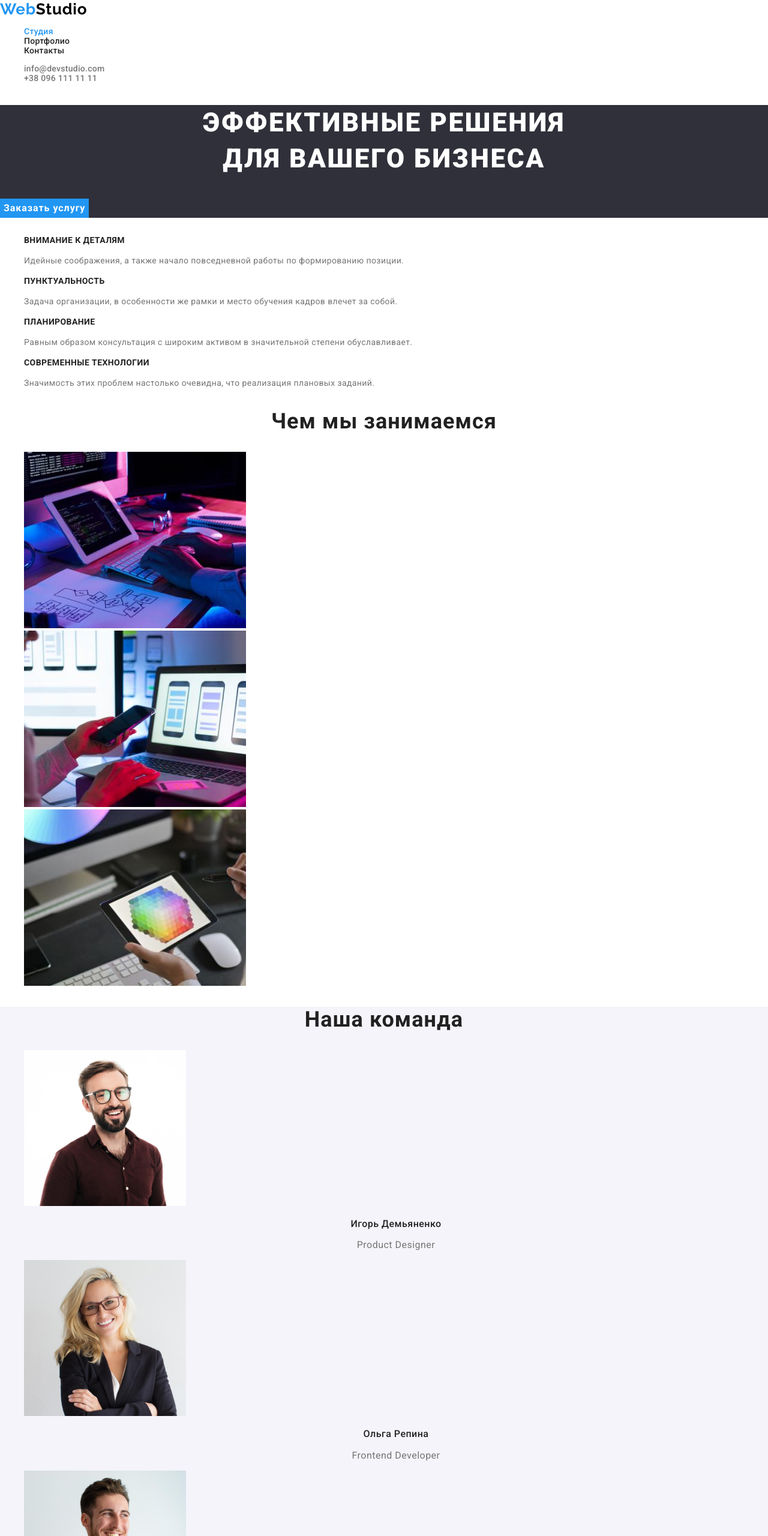
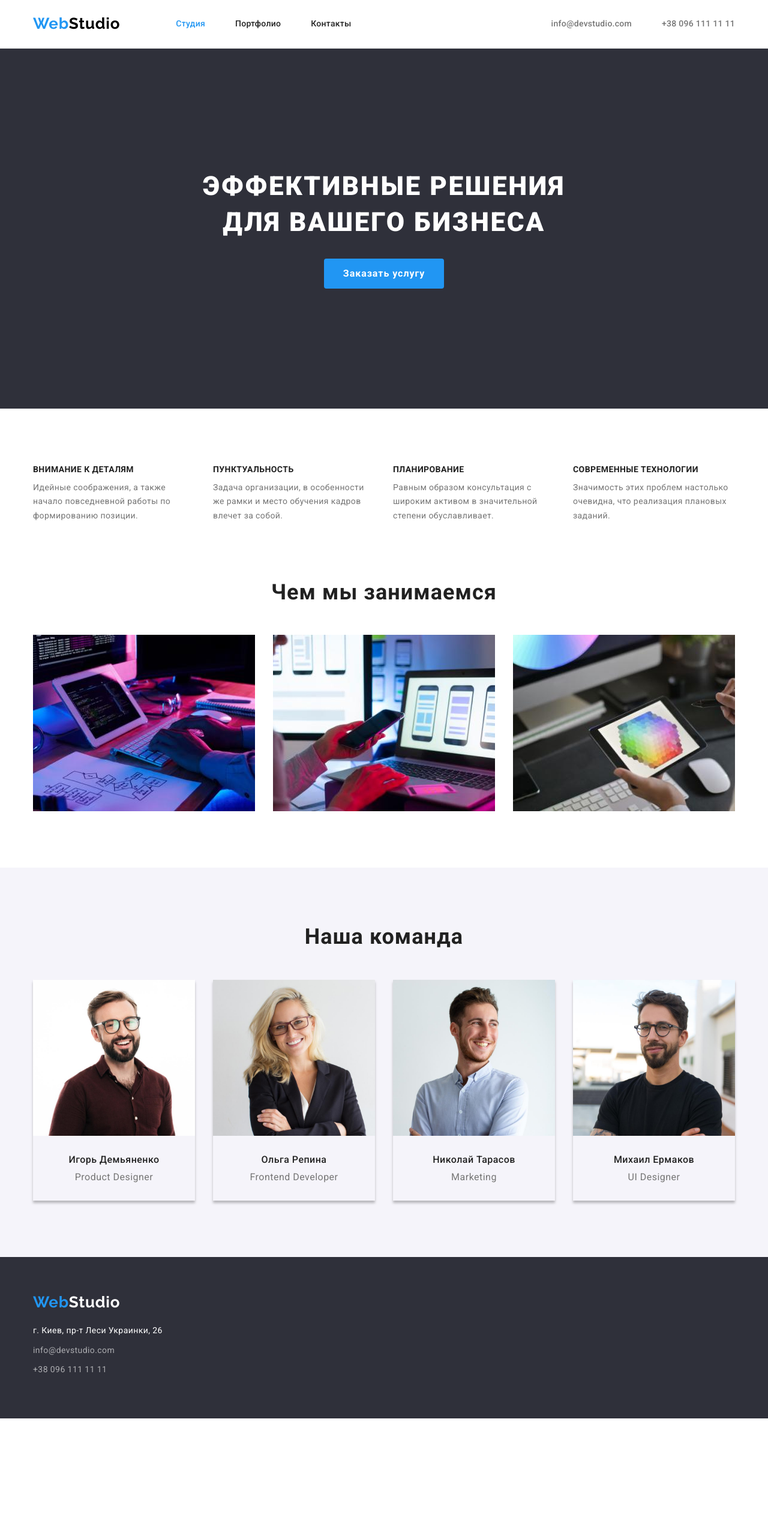
Before and after one commit to V-Sever/goit-markup-hw-03, a plain HTML site: page index.html in a window 1280 px wide. Shown: the top 2560 px of the page at 60% size. After the commit the page ends 2364 px from the top, so only its background shows below. Drawn offline with nearby package versions, Linux system fonts and the light colour scheme.

Commit message:
hw-3-v1.0

```diff
--- a/css/styles.css
+++ b/css/styles.css
@@ -5,10 +5,34 @@ body {
 
 ul {
   list-style: none;
+  margin: 0;
+  padding: 0;
 }
 a {
   text-decoration: none;
   font-style: normal;
+}
+
+p,
+h1,
+h2,
+h3,
+h4,
+h5,
+h6 {
+  margin: 0;
+}
+
+img {
+  display: block;
+  max-width: 100%;
+}
+
+.container {
+  width: 1200px;
+  padding-left: 15px;
+  padding-right: 15px;
+  margin: 0 auto;
 }
 
 :root {
@@ -22,8 +46,21 @@ a {
 
 /*--------- хедер------------- */
 
+header {
+  border-bottom: 1px solid rgba(236, 236, 236, 1);
+}
+
+.header {
+  display: flex;
+  align-items: center;
+}
+
 /* лого */
 .logo {
+  margin-right: 93px;
+  padding-top: 24px;
+  padding-bottom: 25px;
+
   font-family: Raleway, sans-serif;
   font-style: normal;
   font-weight: 700;
@@ -39,13 +76,22 @@ a {
 
 /* навигация */
 .nav-list {
+  display: flex;
+
   font-weight: 500;
   font-size: 14px;
   line-height: 1.14;
   letter-spacing: 0.02em;
 }
 
+.nav-item:not(:last-child) {
+  margin-right: 50px;
+}
+
 .nav-link {
+  padding-top: 32px;
+  padding-bottom: 32px;
+
   color: var(--second-text-color);
 }
 
@@ -61,13 +107,23 @@ a {
 /* контакты */
 
 .contacts-list {
+  display: flex;
+  margin-left: auto;
+
   font-weight: 500;
   font-size: 14px;
   line-height: 1.14;
   letter-spacing: 0.02em;
 }
 
+.contacts-item:not(:last-child) {
+  margin-right: 50px;
+}
+
 .contacts-link {
+  padding-top: 32px;
+  padding-bottom: 32px;
+
   color: var(--primary-text-color);
 }
 
@@ -79,10 +135,15 @@ a {
 /* --------герой------------ */
 
 .hero {
+  padding-top: 200px;
+  padding-bottom: 200px;
+
   background-color: #2f303a;
 }
 
 .hero-header {
+  margin-bottom: 30px;
+
   font-weight: 900;
   font-size: 44px;
   line-height: 1.36;
@@ -93,10 +154,18 @@ a {
 }
 
 .hero-btn {
+  margin-right: auto;
+  margin-left: auto;
+  padding: 0;
+  min-width: 200px;
+  height: 50px;
+  border-radius: 4px;
+
   font-weight: 700;
   font-size: 16px;
   line-height: 1.87;
   display: flex;
+  justify-content: center;
   align-items: center;
   text-align: center;
   letter-spacing: 0.06em;
@@ -107,8 +176,26 @@ a {
 }
 
 /* ----------приоритеты-------------- */
+.priorities {
+  padding-top: 94px;
+  padding-bottom: 94px;
+}
+
+.priorities-list {
+  display: flex;
+}
+
+.priorities-item:not(:last-child) {
+  margin-right: 30px;
+}
+
+.priorities-item {
+  width: 270px;
+}
 
 .priorities-header {
+  margin-bottom: 10px;
+
   font-weight: 700;
   font-size: 14px;
   line-height: 1.14;
@@ -126,8 +213,21 @@ a {
 }
 
 /* -------------------Чем мы занимаемся---------------- */
+.what-we-do {
+  padding-bottom: 94px;
+}
+
+.what-we-do-list {
+  display: flex;
+}
+
+.what-we-do-item:not(:last-child) {
+  margin-right: 30px;
+}
 
 .section-header {
+  margin-bottom: 50px;
+
   font-weight: 700;
   font-size: 36px;
   line-height: 1.17;
@@ -139,10 +239,32 @@ a {
 /* ------------Наша команда------------ */
 
 .team {
+  padding-top: 94px;
+  padding-bottom: 94px;
+
   background-color: #f5f4fa;
 }
 
+.team-list {
+  display: flex;
+}
+
+.team-item {
+  box-shadow: 0 4px 4px rgba(0, 0, 0, 0.25);
+  padding-bottom: 30px;
+}
+
+.team-item:not(:last-child) {
+  margin-right: 30px;
+}
+
+.team-image {
+  margin-bottom: 30px;
+}
+
 .team-name {
+  margin-bottom: 10px;
+
   font-weight: 500;
   font-size: 16px;
   line-height: 1.19;
@@ -162,10 +284,16 @@ a {
 
 /* ------футер-------- */
 .footer {
+  padding-top: 60px;
+  padding-bottom: 60px;
+
   background-color: #2f303a;
 }
 
 .logo-footer {
+  margin-bottom: 20px;
+  display: block;
+
   font-family: Raleway, sans-serif;
   font-style: normal;
   font-weight: 700;
@@ -176,6 +304,9 @@ a {
 }
 
 .address-map {
+  margin-bottom: 9px;
+  display: block;
+
   font-weight: 400;
   font-size: 14px;
   line-height: 1.71;
@@ -184,6 +315,9 @@ a {
 }
 
 .address-link {
+  margin-bottom: 9px;
+  display: block;
+
   font-weight: 400;
   font-size: 14px;
   line-height: 1.71;
@@ -199,8 +333,26 @@ a {
 }
 
 /* ========ПОРТФОЛИО============*/
+.samples {
+  padding-top: 94px;
+  padding-bottom: 94px;
+}
+
+.filter-list {
+  display: flex;
+  justify-content: center;
+  margin-bottom: 50px;
+}
+
+.filter-item:not(:last-child) {
+  margin-right: 9px;
+}
 
 .filter-btn {
+  padding: 6px 22px;
+  max-height: 38px;
+  border-radius: 4px;
+
   font-family: Roboto;
   font-weight: 500;
   font-size: 16px;
@@ -209,7 +361,7 @@ a {
   letter-spacing: 0.03em;
   color: var(--second-text-color);
   border: none;
-  box-shadow: 0 4 4px rgba(0, 0, 0, 0.25);
+  box-shadow: 0 4px 4px rgba(0, 0, 0, 0.25);
   background-color: #f5f4fa;
   cursor: pointer;
 }
@@ -221,12 +373,36 @@ a {
   box-shadow: 0 4px 4px rgba(0, 0, 0, 0.25);
 }
 
+.samples-list {
+  display: flex;
+  flex-wrap: wrap;
+  margin-right: -30px;
+}
+
+.sample-item {
+  flex-basis: calc(100% / 3 - 30px);
+}
+
+.sample-item:not(:nth-child(3n)) {
+  margin-right: 30px;
+}
+
+.sample-item:not(:nth-last-child(-n + 3)) {
+  margin-bottom: 30px;
+}
+
+.image-description {
+  padding: 20px 24px;
+}
+
 .sample-item:hover,
 .sample-item:focus {
   box-shadow: 0 4px 4px rgba(0, 0, 0, 0.25);
 }
 
 .sample-name {
+  margin-bottom: 4px;
+
   font-weight: 700;
   font-size: 18px;
   line-height: 2;
--- a/index.html
+++ b/index.html
@@ -1,13 +1,6 @@
 <!DOCTYPE html>
 <html lang="ru">
   <head>
-    <link
-      rel="stylesheet"
-      href="https://cdnjs.cloudflare.com/ajax/libs/modern-normalize/1.1.0/modern-normalize.min.css"
-      integrity="sha512-wpPYUAdjBVSE4KJnH1VR1HeZfpl1ub8YT/NKx4PuQ5NmX2tKuGu6U/JRp5y+Y8XG2tV+wKQpNHVUX03MfMFn9Q=="
-      crossorigin="anonymous"
-      referrerpolicy="no-referrer"
-    />
     <meta charset="UTF-8" />
     <meta http-equiv="X-UA-Compatible" content="IE=edge" />
     <meta name="viewport" content="width=device-width, initial-scale=1.0" />
@@ -18,11 +11,19 @@
       href="https://fonts.googleapis.com/css2?family=Raleway:wght@700&family=Roboto:wght@400;500;700;900&display=swap"
       rel="stylesheet"
     />
+    <link
+      rel="stylesheet"
+      href="https://cdnjs.cloudflare.com/ajax/libs/modern-normalize/1.1.0/modern-normalize.min.css"
+      integrity="sha512-wpPYUAdjBVSE4KJnH1VR1HeZfpl1ub8YT/NKx4PuQ5NmX2tKuGu6U/JRp5y+Y8XG2tV+wKQpNHVUX03MfMFn9Q=="
+      crossorigin="anonymous"
+      referrerpolicy="no-referrer"
+    />
     <link rel="stylesheet" href="./css/styles.css" />
   </head>
 
   <body>
     <header>
+      <div class="container header">
         <a href="./" class="logo"><span class="logo-web">Web</span>Studio</a>
         <nav>
           <ul class="nav-list">
@@ -49,18 +50,22 @@
             >
           </li>
         </ul>
+      </div>
     </header>
 
     <main>
       <section class="hero">
+        <div class="container">
           <h1 class="hero-header">
             Эффективные решения <br />
             для вашего бизнеса
           </h1>
           <button type="button" class="hero-btn">Заказать услугу</button>
+        </div>
       </section>
-      <section>
-        <h2 class="section-header"></h2>
+      <section class="priorities">
+        <div class="container">
+          <!-- <h2 class="section-header"></h2> -->
           <ul class="priorities-list">
             <li class="priorities-item">
               <h3 class="priorities-header">Внимание к деталям</h3>
@@ -72,8 +77,8 @@
             <li class="priorities-item">
               <h3 class="priorities-header">Пунктуальность</h3>
               <p class="priorities-text">
-              Задача организации, в особенности же рамки и место обучения кадров
-              влечет за собой.
+                Задача организации, в особенности же рамки и место обучения
+                кадров влечет за собой.
               </p>
             </li>
             <li class="priorities-item">
@@ -91,11 +96,13 @@
               </p>
             </li>
           </ul>
+        </div>
       </section>
-      <section>
+      <section class="what-we-do">
+        <div class="container">
           <h2 class="section-header">Чем мы занимаемся</h2>
-        <ul>
-          <li>
+          <ul class="what-we-do-list">
+            <li class="what-we-do-item">
               <img
                 src="./images/what-we-do1.jpg"
                 alt="человек набирает код"
@@ -103,7 +110,7 @@
                 height="294"
               />
             </li>
-          <li>
+            <li class="what-we-do-item">
               <img
                 src="./images/what-we-do-2.jpg"
                 alt="человек за ноутбуком"
@@ -111,7 +118,7 @@
                 height="294"
               />
             </li>
-          <li>
+            <li class="what-we-do-item">
               <img
                 src="./images/what-we-do-3.jpg"
                 alt="человек с планшетом за компьютером"
@@ -120,12 +127,15 @@
               />
             </li>
           </ul>
+        </div>
       </section>
       <section class="team">
+        <div class="container">
           <h2 class="section-header">Наша команда</h2>
           <ul class="team-list">
-          <li class="team-list">
+            <li class="team-item">
               <img
+                class="team-image"
                 src="./images/our-team-1.jpg"
                 alt="Игорь Демьяненко"
                 width="270"
@@ -134,8 +144,9 @@
               <p class="team-name">Игорь Демьяненко</p>
               <p lang="en" class="team-profession">Product Designer</p>
             </li>
-          <li class="team-list">
+            <li class="team-item">
               <img
+                class="team-image"
                 src="./images/our-team-2.jpg"
                 alt="Ольга Репина"
                 width="270"
@@ -144,8 +155,9 @@
               <p class="team-name">Ольга Репина</p>
               <p lang="en" class="team-profession">Frontend Developer</p>
             </li>
-          <li class="team-list">
+            <li class="team-item">
               <img
+                class="team-image"
                 src="./images/our-team-3.jpg"
                 alt="Николай Тарасов"
                 width="270"
@@ -154,8 +166,9 @@
               <p class="team-name">Николай Тарасов</p>
               <p lang="en" class="team-profession">Marketing</p>
             </li>
-          <li class="team-list">
+            <li class="team-item">
               <img
+                class="team-image"
                 src="./images/our-team-4.jpg"
                 alt="Михаил Ермаков"
                 width="270"
@@ -165,10 +178,12 @@
               <p lang="en" class="team-profession">UI Designer</p>
             </li>
           </ul>
+        </div>
       </section>
     </main>
 
     <footer class="footer">
+      <div class="container">
         <a href="./" class="logo-footer"
           ><span class="logo-web">Web</span>Studio</a
         >
@@ -195,6 +210,7 @@
             </li>
           </ul>
         </address>
+      </div>
     </footer>
   </body>
 </html>
```
Also changed, not shown: portfolio.html (+41 -13 lines), images/our-works-9.jpg. Lines whose indentation alone changed are shown as unchanged.
